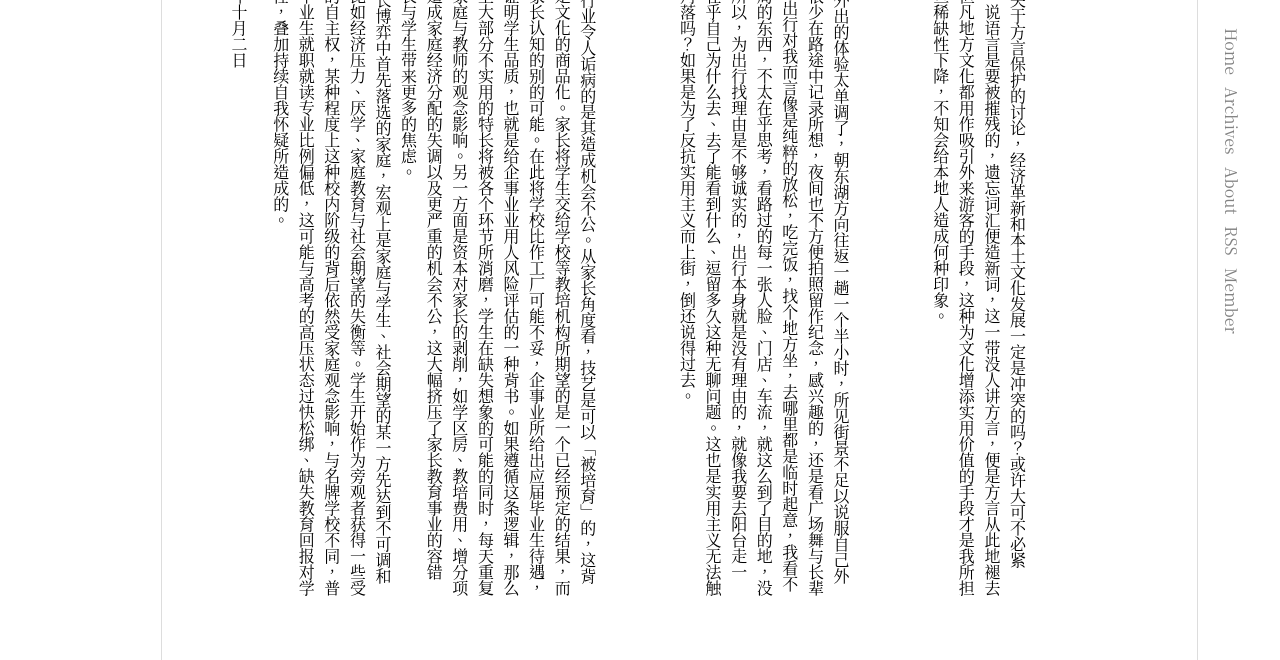
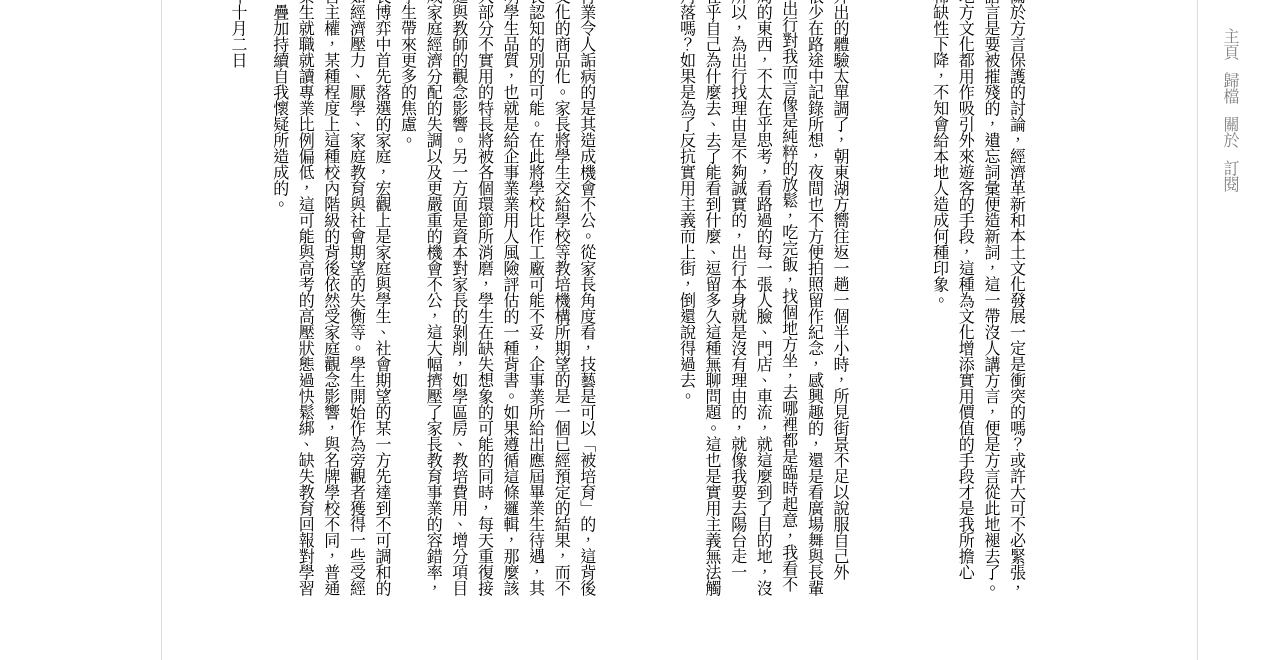
Before and after one commit to sunpng/sunpng.github.io, a plain HTML site: page 2021/10/02/国庆随笔/index.html in a window 1280 px wide. Shown: the part 140-800 px from the top of the page. Drawn offline with Linux system fonts and the light colour scheme; a script that the page names is missing; a small style sheet from the web is missing; a web font is replaced by a local one.

Commit message:
Site updated: 2021-10-03 15:54:09

```diff
--- a/2021/10/02/国庆随笔/index.html
+++ b/2021/10/02/国庆随笔/index.html
@@ -4,10 +4,10 @@
     <meta http-equiv="content-type" content="text/html; charset=utf-8">
     <meta content="width=device-width, initial-scale=1.0, maximum-scale=1.0, user-scalable=0" name="viewport">
 
-    <title>随笔 - SunPng</title>
+    <title>隨筆 - SunPng</title>
     <meta charset="utf-8">
 
-    <meta name="title" content="随笔 - SunPng">
+    <meta name="title" content="隨筆 - SunPng">
     <meta name="description" content="">
     <meta property="og:image" content="/favicon.ico">
     <meta property="og:image:width" content="200" />
@@ -49,7 +49,7 @@
 
             <li class="menu-item">
 
-                <a href="/null" class="menu-item-link">Home</a>
+                <a href="/null" class="menu-item-link">主頁</a>
 
             </li>
 
@@ -57,7 +57,7 @@
 
             <li class="menu-item">
 
-                <a href="/archives" class="menu-item-link">Archives</a>
+                <a href="/archives" class="menu-item-link">歸檔</a>
 
             </li>
 
@@ -65,7 +65,7 @@
 
             <li class="menu-item">
 
-                <a href="/about" class="menu-item-link">About</a>
+                <a href="/about" class="menu-item-link">關於</a>
 
             </li>
 
@@ -73,15 +73,7 @@
 
             <li class="menu-item">
 
-                <a href="/rss" class="menu-item-link">RSS</a>
-
-            </li>
-
-
-
-            <li class="menu-item">
-
-                <a href="/member" class="menu-item-link">Member</a>
+                <a href="/rss" class="menu-item-link">訂閱</a>
 
             </li>
 
@@ -91,12 +83,12 @@
     <main class="main">
         <article class="post">
     <div class="post-title">
-        <h1 class="title">随笔</h2>
+        <h1 class="title">隨筆</h2>
     </div>
     <div class="post-content">
-        <h4 id="方言"><a href="#方言" class="headerlink" title="方言"></a>方言</h4><p>&emsp;&emsp; 看到关于方言保护的讨论，经济革新和本土文化发展一定是冲突的吗？或许大可不必紧张，李如一说语言是要被摧残的，遗忘词汇便造新词，这一带没人讲方言，便是方言从此地褪去了。如今但凡地方文化都用作吸引外来游客的手段，这种为文化增添实用价值的手段才是我所担心的，一旦稀缺性下降，不知会给本地人造成何种印象。</p>
-<h4 id="出行"><a href="#出行" class="headerlink" title="出行"></a>出行</h4><p>&emsp;&emsp; 目前外出的体验太单调了，朝东湖方向往返一趟一个半小时，所见街景不足以说服自己外出，我也很少在路途中记录所想，夜间也不方便拍照留作纪念，感兴趣的，还是看广场舞与长辈们的K歌。出行对我而言像是纯粹的放松，吃完饭，找个地方坐，去哪里都是临时起意，我看不到什么全局的东西，不太在乎思考，看路过的每一张人脸、门店、车流，就这么到了目的地，没有理由。所以，为出行找理由是不够诚实的，出行本身就是没有理由的，就像我要去阳台走一遭，我不在乎自己为什么去、去了能看到什么、逗留多久这种无聊问题。这也是实用主义无法触及的一块角落吗？如果是为了反抗实用主义而上街，倒还说得过去。</p>
-<h4 id="教育"><a href="#教育" class="headerlink" title="教育"></a>教育</h4><p>&emsp;&emsp; 教培行业令人诟病的是其造成机会不公。从家长角度看，技艺是可以「被培育」的，这背后体现的是文化的商品化。家长将学生交给学校等教培机构所期望的是一个已经预定的结果，而不是超乎家长认知的别的可能。在此将学校比作工厂可能不妥，企事业所给出应届毕业生待遇，其学历是证明学生品质，也就是给企事业业用人风险评估的一种背书。如果遵循这条逻辑，那么该学生身上大部分不实用的特长将被各个环节所消磨，学生在缺失想象的可能的同时，每天重复接触的是家庭与教师的观念影响。另一方面是资本对家长的剥削，如学区房、教培费用、增分项目等等，造成家庭经济分配的失调以及更严重的机会不公，这大幅挤压了家长教育事业的容错率，给家长与学生带来更多的焦虑。<br>&emsp;&emsp; 在家长博弈中首先落选的家庭，宏观上是家庭与学生、社会期望的某一方先达到不可调和的状态，比如经济压力、厌学、家庭教育与社会期望的失衡等。学生开始作为旁观者获得一些受经济制约的自主权，某种程度上这种校内阶级的背后依然受家庭观念影响，与名牌学校不同，普通学校的毕业生就职就读专业比例偏低，这可能与高考的高压状态过快松绑、缺失教育回报对学习的不信任，叠加持续自我怀疑所造成的。</p>
+        <h4 id="方言"><a href="#方言" class="headerlink" title="方言"></a>方言</h4><p>&emsp;&emsp;看到關於方言保護的討論，經濟革新和本土文化發展一定是衝突的嗎？或許大可不必緊張，李如一說語言是要被摧殘的，遺忘詞彙便造新詞，這一帶沒人講方言，便是方言從此地褪去了。如今但凡地方文化都用作吸引外來遊客的手段，這種為文化增添實用價值的手段才是我所擔心的，一旦稀缺性下降，不知會給本地人造成何種印象。</p>
+<h4 id="出行"><a href="#出行" class="headerlink" title="出行"></a>出行</h4><p>&emsp;&emsp;目前外出的體驗太單調了，朝東湖方嚮往返一趟一個半小時，所見街景不足以說服自己外出，我也很少在路途中記錄所想，夜間也不方便拍照留作紀念，感興趣的，還是看廣場舞與長輩們的K歌。出行對我而言像是純粹的放鬆，吃完飯，找個地方坐，去哪裡都是臨時起意，我看不到什麼全局的東西，不太在乎思考，看路過的每一張人臉、門店、車流，就這麼到了目的地，沒有理由。所以，為出行找理由是不夠誠實的，出行本身就是沒有理由的，就像我要去陽台走一遭，我不在乎自己為什麼去、去了能看到什麼、逗留多久這種無聊問題。這也是實用主義無法觸及的一塊角落嗎？如果是為了反抗實用主義而上街，倒還說得過去。</p>
+<h4 id="教育"><a href="#教育" class="headerlink" title="教育"></a>教育</h4><p>&emsp;&emsp;教培行業令人詬病的是其造成機會不公。從家長角度看，技藝是可以「被培育」的，這背後體現的是文化的商品化。家長將學生交給學校等教培機構所期望的是一個已經預定的結果，而不是超乎家長認知的別的可能。在此將學校比作工廠可能不妥，企事業所給出應屆畢業生待遇，其學歷是證明學生品質，也就是給企事業業用人風險評估的一種背書。如果遵循這條邏輯，那麼該學生身上大部分不實用的特長將被各個環節所消磨，學生在缺失想象的可能的同時，每天重復接觸的是家庭與教師的觀念影響。另一方面是資本對家長的剝削，如學區房、教培費用、增分項目等等，造成家庭經濟分配的失調以及更嚴重的機會不公，這大幅擠壓了家長教育事業的容錯率，給家長與學生帶來更多的焦慮。<br>&emsp;&emsp;在家長博弈中首先落選的家庭，宏觀上是家庭與學生、社會期望的某一方先達到不可調和的狀態，比如經濟壓力、厭學、家庭教育與社會期望的失衡等。學生開始作為旁觀者獲得一些受經濟制約的自主權，某種程度上這種校內階級的背後依然受家庭觀念影響，與名牌學校不同，普通學校的畢業生就職就讀專業比例偏低，這可能與高考的高壓狀態過快鬆綁、缺失教育回報對學習的不信任，疊加持續自我懷疑所造成的。</p>
 
     </div>
     <div class="post-meta">
```
Also changed, not shown: archives/2021/10/index.html (+5 -13 lines), archives/2021/index.html (+5 -13 lines), archives/index.html (+5 -13 lines), index.html (+8 -16 lines).
